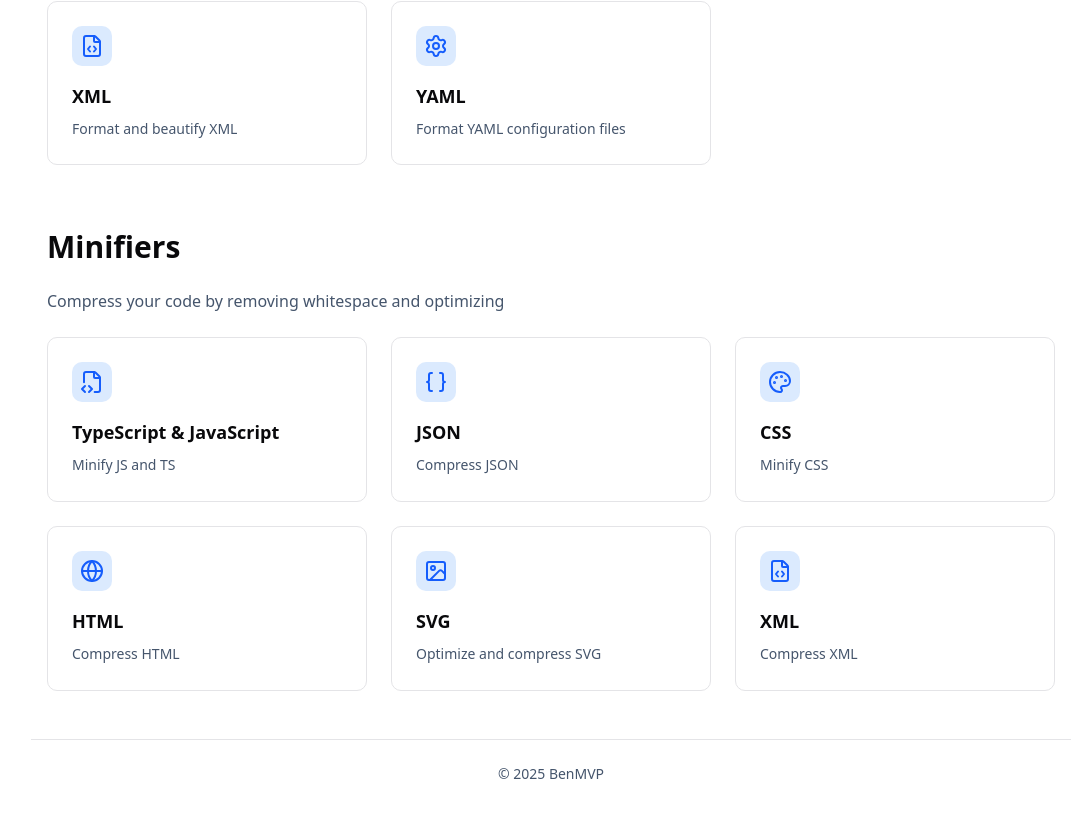
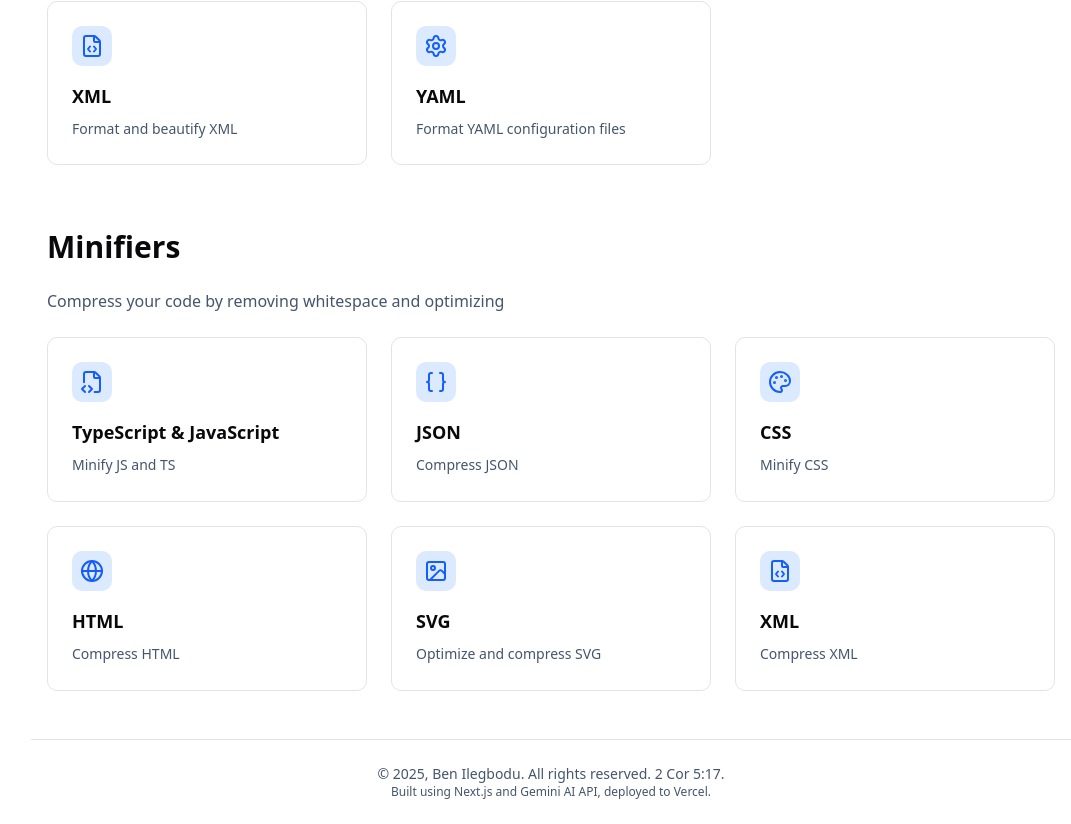
Before and after one commit to benmvp/tools-app, a Next.js app in the folder apps/codemata/: page / in a window 1280 px wide. Shown: the part 813-1637 px from the top of the page, without its empty margins (209-1280 px from the left). Built offline with nearby package versions, Linux system fonts and the light colour scheme.

Commit message:
feat(footer): Complete initial footer links

```diff
--- a/apps/codemata/components/layout/Footer.tsx
+++ b/apps/codemata/components/layout/Footer.tsx
@@ -5,15 +5,56 @@ export function Footer() {
   return (
     <footer className="border-t py-6 text-center text-sm text-slate-600 dark:text-slate-400">
       <p>
-        © {yearRange}{" "}
+        © {yearRange}
+        {", "}
         <a
           href="https://benmvp.com"
+          target="_blank"
+          className="hover:text-blue-600 transition-colors"
+          rel="noopener"
+        >
+          Ben Ilegbodu
+        </a>
+        . All rights reserved.{" "}
+        <a
+          href="https://www.biblegateway.com/passage/?search=2%20cor%205%3A17&version=NLT;NTV"
           target="_blank"
           rel="noopener noreferrer"
           className="hover:text-blue-600 transition-colors"
         >
-          BenMVP
+          2 Cor 5:17
         </a>
+        .
+      </p>
+      <p className="text-xs">
+        Built using{" "}
+        <a
+          href="https://nextjs.org"
+          target="_blank"
+          rel="noopener noreferrer"
+          className="hover:text-blue-600 transition-colors"
+        >
+          Next.js
+        </a>{" "}
+        and{" "}
+        <a
+          href="https://ai.google.dev/"
+          target="_blank"
+          rel="noopener noreferrer"
+          className="hover:text-blue-600 transition-colors"
+        >
+          Gemini AI API
+        </a>
+        , deployed to{" "}
+        <a
+          href="https://vercel.com"
+          target="_blank"
+          rel="noopener noreferrer"
+          className="hover:text-blue-600 transition-colors"
+        >
+          Vercel
+        </a>
+        .
       </p>
     </footer>
   );
```
